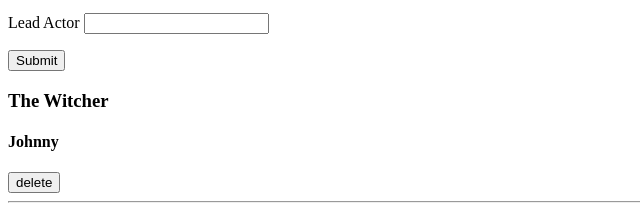
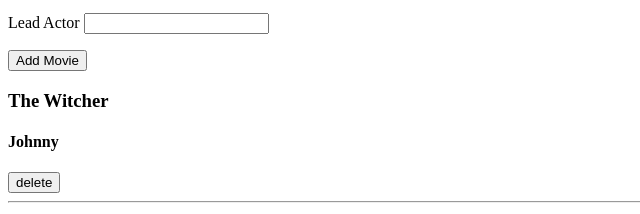
Before and after one commit to Harrison-Reich/week-2-classwork, a plain HTML site: page 11-11/index.html in a window 1280 px wide. Shown: the part 151-365 px from the top of the page, 0-640 px from the left. Drawn offline with Linux system fonts and the light colour scheme.

Commit message:
updated classwork page

```diff
--- a/11-11/index.html
+++ b/11-11/index.html
@@ -30,7 +30,7 @@
       <label for="mainActor">Lead Actor</label>
       <input type="text" name="mainActor" id="mainActor">
     </p>
-    <button id="submit">Submit</button>
+    <button id="submit">Add Movie</button> <style></style>
   </form>
   <div id="users"></div>
   <script>
```
